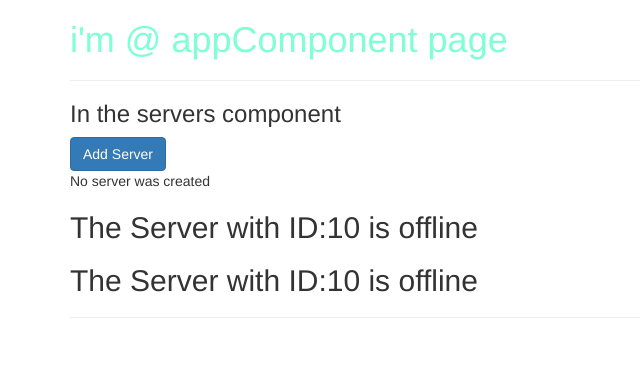
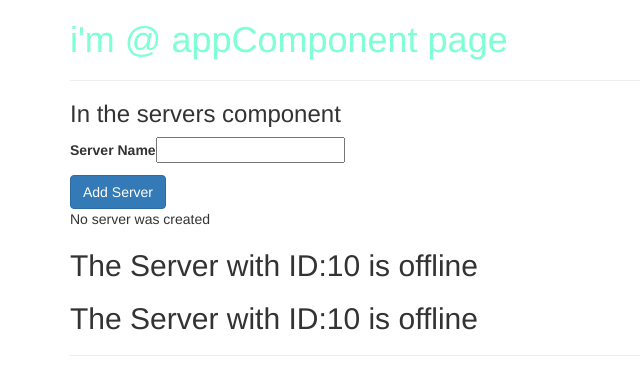
Before and after one commit to thomasbititude/udemyangular2022, an Angular app: page / in a window 1280 px wide. Shown: the top 368 px of the page, without its empty margins (0-640 px from the left). Built offline with nearby package versions, Linux system fonts and the light colour scheme.

Commit message:
Passing and Using Data with Event Binding

```diff
--- a/src/app/servers/servers.component.html
+++ b/src/app/servers/servers.component.html
@@ -1,4 +1,9 @@
 <h3>In the servers component</h3>
+<label>Server Name</label>
+<input type="text"
+class="forms-control"
+(input)="onUpdateServerName($event)">
+<p>{{serverName}}</p>
 <button class="btn btn-primary" [disabled]="!allowNewServer" (click)="onCreateServer()">Add Server</button>
 <p>{{serverCreationStatus}}</p>
 <app-server></app-server>
--- a/src/app/servers/servers.component.ts
+++ b/src/app/servers/servers.component.ts
@@ -8,7 +8,7 @@
 export class ServersComponent implements OnInit {
   allowNewServer = false;
   serverCreationStatus = 'No server was created';
-
+serverName = "";
   constructor() {
     setTimeout(() => {
       this.allowNewServer = true;
@@ -20,4 +20,8 @@
   onCreateServer(){
     this.serverCreationStatus = 'new server created';
   }
+  onUpdateServerName(event:any){
+console.log(event);
+this.serverName = (<HTMLInputElement>event.target).value;
+  }
 }
```
